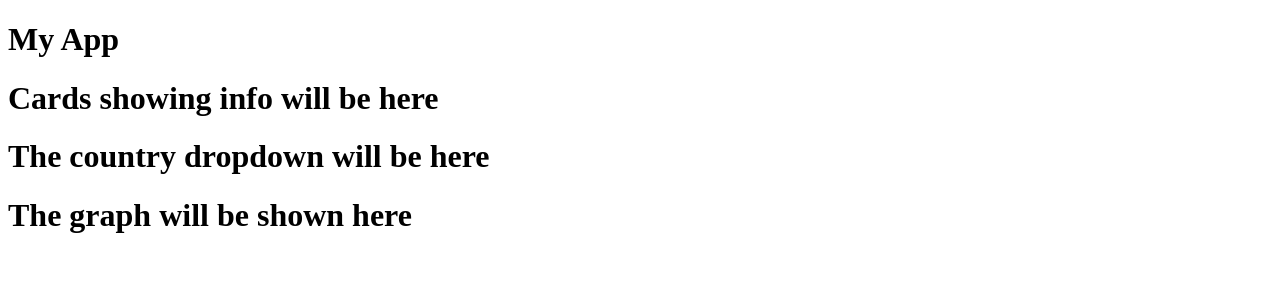
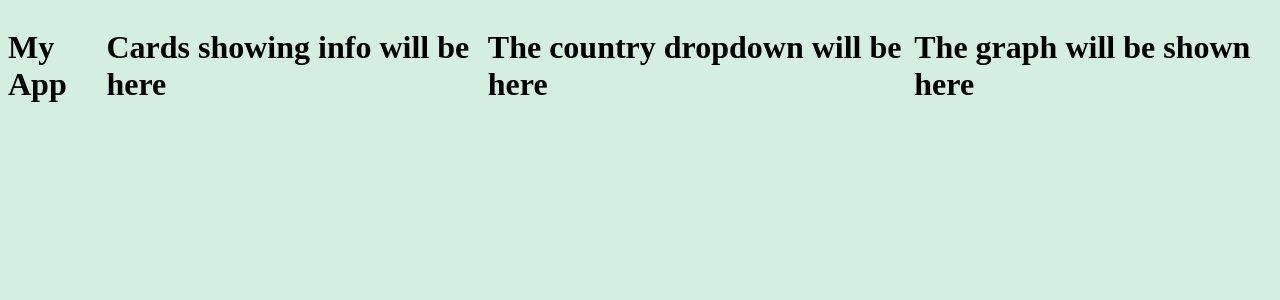
Before and after one commit to dpak1999/covid-tracker, a React (Create React App) app: page / in a window 1280 px wide. Shown: the top 300 px of the page. Built offline with nearby package versions, Linux system fonts and the light colour scheme.

Commit message:
adding styles

```diff
--- /dev/null
+++ b/src/App.css
@@ -0,0 +1,9 @@
+body {
+  background-color: #d4efdf;
+}
+
+.centered {
+  display: flex;
+  align-items: center;
+  justify-content: center;
+}
--- a/src/App.js
+++ b/src/App.js
@@ -1,5 +1,6 @@
 import React, { Component } from "react";
 
+import "./App.css";
 import Card from "./components/Cards";
 import Country from "./components/Country";
 import Graph from "./components/Graph";
@@ -7,7 +8,7 @@ import Graph from "./components/Graph";
 class App extends Component {
   render() {
     return (
-      <div>
+      <div className="centered">
         <h1>My App</h1>
         <Card />
         <Country />
```
Also changed, not shown: src/components/styles.css (added).
